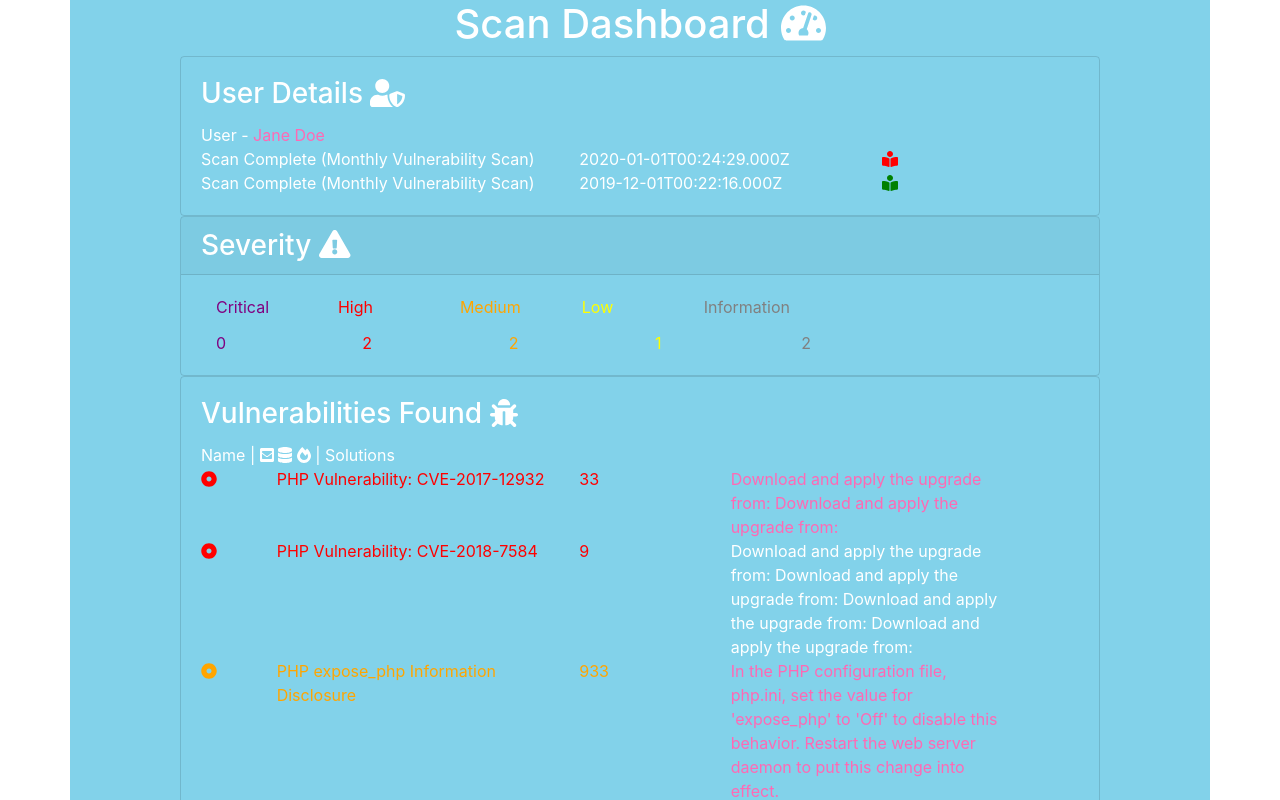
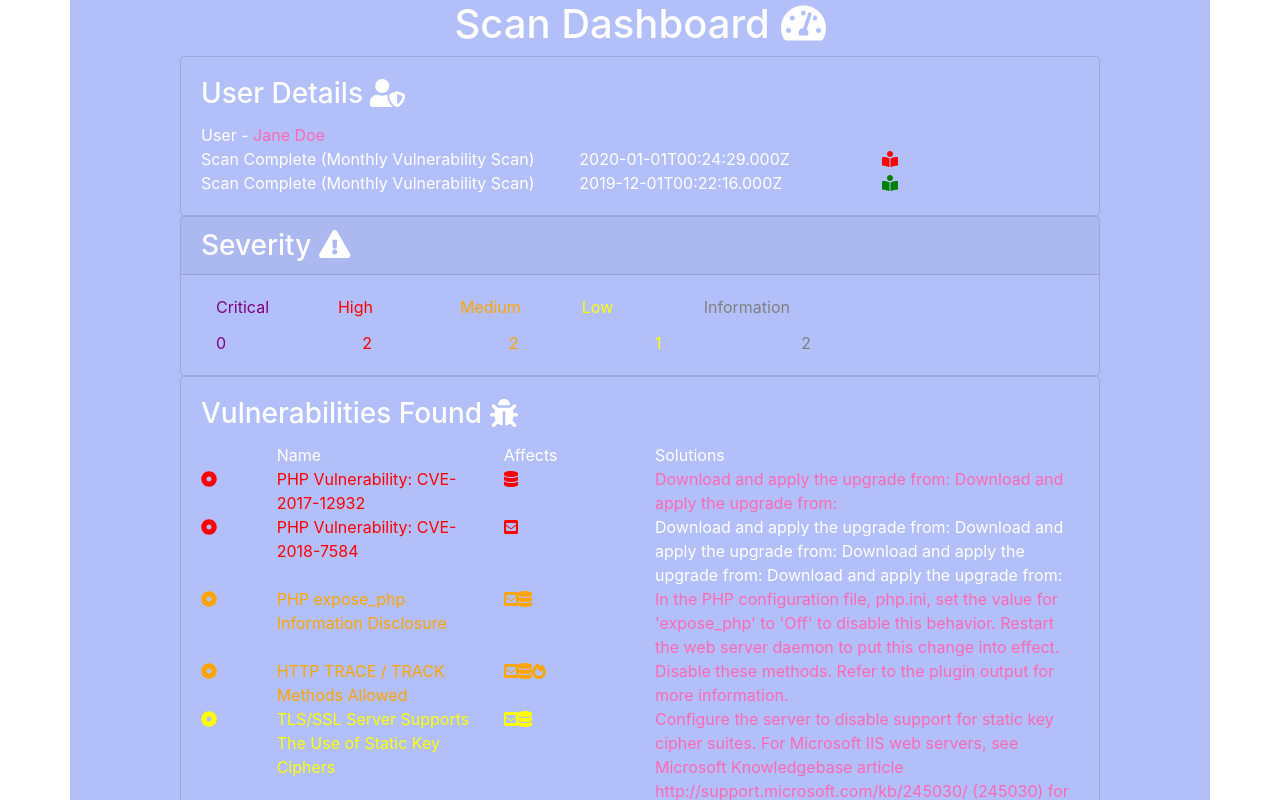
Before and after one commit to AnnJBarr/ncc_dashboard, a React (Create React App) app: page / in a window 1280 px wide. Shown: the top 800 px of the page. Built offline with nearby package versions, Linux system fonts and the light colour scheme.

Commit message:
more styling and code tidy

```diff
--- a/src/App.css
+++ b/src/App.css
@@ -38,5 +38,5 @@
 }
 
 .container {
-  background-color: rgba(78, 192, 226, 0.705);
+  background-color: rgba(153, 171, 248, 0.753);
 }
--- a/src/App.js
+++ b/src/App.js
@@ -159,9 +159,6 @@ class App extends React.Component {
   };
 
   render() {
-    console.log(this.state.user.displayName)
-    console.log(this.state.user.email)
-    console.log(this.state.user.notifications)
 
     return (
       <div className="container">
--- a/src/components/NotificationItem.js
+++ b/src/components/NotificationItem.js
@@ -4,7 +4,6 @@ import { faBookReader } from '@fortawesome/free-solid-svg-icons';
 
 class NotificationItem extends React.Component {
     render() {
-        console.log(this.props.message)
 
         return (
             <div className="row taskRow">
--- a/src/components/User.js
+++ b/src/components/User.js
@@ -7,7 +7,6 @@ class User extends React.Component {
     render() {
         const emailLink = "mailto:" + this.props.email + "?Subject=Scan%20dashboard%20message"
         const notifications = this.props.notifications
-        console.log(notifications)
 
         return (
             <div className="row appRow d-none d-md-block">
--- a/src/components/Vulnerabilities.js
+++ b/src/components/Vulnerabilities.js
@@ -1,14 +1,11 @@
 import React from "react";
 import { FontAwesomeIcon } from '@fortawesome/react-fontawesome';
-import { faBug, faDatabase, faEnvelopeSquare, faFireAlt } from '@fortawesome/free-solid-svg-icons';
+import { faBug } from '@fortawesome/free-solid-svg-icons';
 import VulnerabilityItem from './VulnerabilityItem.js'
 
 class Vulnerabilities extends React.Component {
     render() {
-        // <Vulnerabilities severity={this.state.vulnerabilities.severity} solution = {this.state.vulnerabilities.solution} references = {this.state.vulnerabilities.references} assets = {this.state.vulnerabilities.affectedAssets} key = {this.state.vulnerabilities.id}/>
         const vulnerabilities = this.props.vulnerabilities
-        console.log(vulnerabilities)
-        console.log(this.props.date)
 
         return (
             <div className="row appRow d-none d-md-block">
@@ -16,10 +13,16 @@ class Vulnerabilities extends React.Component {
                     <div className="card bg-transparent text-white">
                         <div className="card-body">
                             <h3 className="card-title">Vulnerabilities Found <FontAwesomeIcon icon={faBug} /></h3>
-                            <div className="card-text">Name | <FontAwesomeIcon icon={faEnvelopeSquare} /> <FontAwesomeIcon icon={faDatabase} /> <FontAwesomeIcon icon={faFireAlt} /> | Solutions
-                               {vulnerabilities.map(item => {
-                                   return <VulnerabilityItem name={item.name} affects={item.affectedAssets} solution={item.solution} link={item.references} key={item.id} severity={item.severity}/>
-                               })}
+                            <div className="card-text">
+                                <div className="row">
+                                    <div className="col-1"></div>
+                                    <div className="col-3">Name</div>
+                                    <div className="col-2">Affects</div>
+                                    <div className="col-6">Solutions </div>
+                                </div>
+                                {vulnerabilities.map(item => {
+                                    return <VulnerabilityItem name={item.name} affects={item.affectedAssets} solution={item.solution} link={item.references} key={item.id} severity={item.severity} />
+                                })}
 
 
                             </div>
--- a/src/components/VulnerabilityItem.js
+++ b/src/components/VulnerabilityItem.js
@@ -1,46 +1,37 @@
 import React from "react";
 import { FontAwesomeIcon } from '@fortawesome/react-fontawesome';
-import { faDotCircle } from '@fortawesome/free-solid-svg-icons';
+import { faDotCircle, faEnvelopeSquare, faDatabase, faFireAlt } from '@fortawesome/free-solid-svg-icons';
 
 class VulnerabilityItem extends React.Component {
     render() {
+        const affected = this.props.affects
+        const affIcons = [];
+        for (let i = 0; i < affected.length; i++) {
+            if (affected[i] === 9) {
+                affIcons.push(<FontAwesomeIcon icon={faEnvelopeSquare} />);
+            } else {
+                if (affected[i] === 33) {
+                    affIcons.push(<FontAwesomeIcon icon={faDatabase} />);
+                } else {
+                    if (affected[i] === 35) {
+                        affIcons.push(<FontAwesomeIcon icon={faFireAlt} />);
+                    }
+                }
+            }
+        }
+
         return (
             <div className="row">
                 <div className="col-1" id={this.props.severity}><FontAwesomeIcon icon={faDotCircle} /></div>
-                <div className="col-4" id={this.props.severity}>
+                <div className="col-3" id={this.props.severity}>
                     {this.props.name}
                 </div>
-                <div className="col-2" id={this.props.severity}>{this.props.affects}
+                <div className="col-2" id={this.props.severity}>{affIcons}
                 </div>
-                <div className="col-4">
+                <div className="col-6">
                     <a href={this.props.link} target="_blank" rel="noopener noreferrer">{this.props.solution}</a>
                 </div>
             </div >
-            // <div className="row taskRow">
-            //     <div className="col-1">
-            //         {this.props.done === 1 ? <div id="donedot"><FontAwesomeIcon icon={faDotCircle} /></div> : <div id="tododot"><FontAwesomeIcon icon={faDotCircle} /></div>}
-            //     </div>
-
-            //     <div className="col-6 col-md-10 col-lg-6">
-            //         {this.props.done === 1 ? <div id="doneid"><h6>{this.props.text}</h6></div> : <div><h6>{this.props.text}</h6></div>}
-            //     </div>
-            //     <div className="col-4 col-lg-3">
-            //         {this.props.done === 1 ? <div id="doneid"><h6>
-            //             Done {moment(this.props.dateCompleted, "YYYY-MM-DD").fromNow()}
-            //         </h6></div> : <h6 className={moment(this.props.dueBy, "YYYY-MM-DD").fromNow().includes("ago") ? "overdue" : ""}>
-            //                 Due {moment(this.props.dueBy, "YYYY-MM-DD").fromNow()}
-            //             </h6>}
-            //     </div>
-            //     <div className="col-2 col-lg-1">
-            //         {this.props.done === 1 ? <button id="icon-buttons" className="btn" onClick={this.handleUndoClick}><FontAwesomeIcon icon={faUndo} /></button> : <button id="icon-buttons" className="btn" onClick={this.handleDoneClick} disabled={this.props.done}><FontAwesomeIcon icon={faClipboardCheck} /></button>}
-            //     </div>
-            //     <div className="col-1">
-            //         <button id="icon-buttons" className="btn" onClick={this.handleDelete} ><FontAwesomeIcon icon={faTrashAlt} /></button>
-            //     </div>
-
-
-
-            // </div>
 
         );
     }
```
Also changed, not shown: src/components/SeverityItem.js (+0 -28 lines), src/components/Totals.js (+0 -10 lines).
